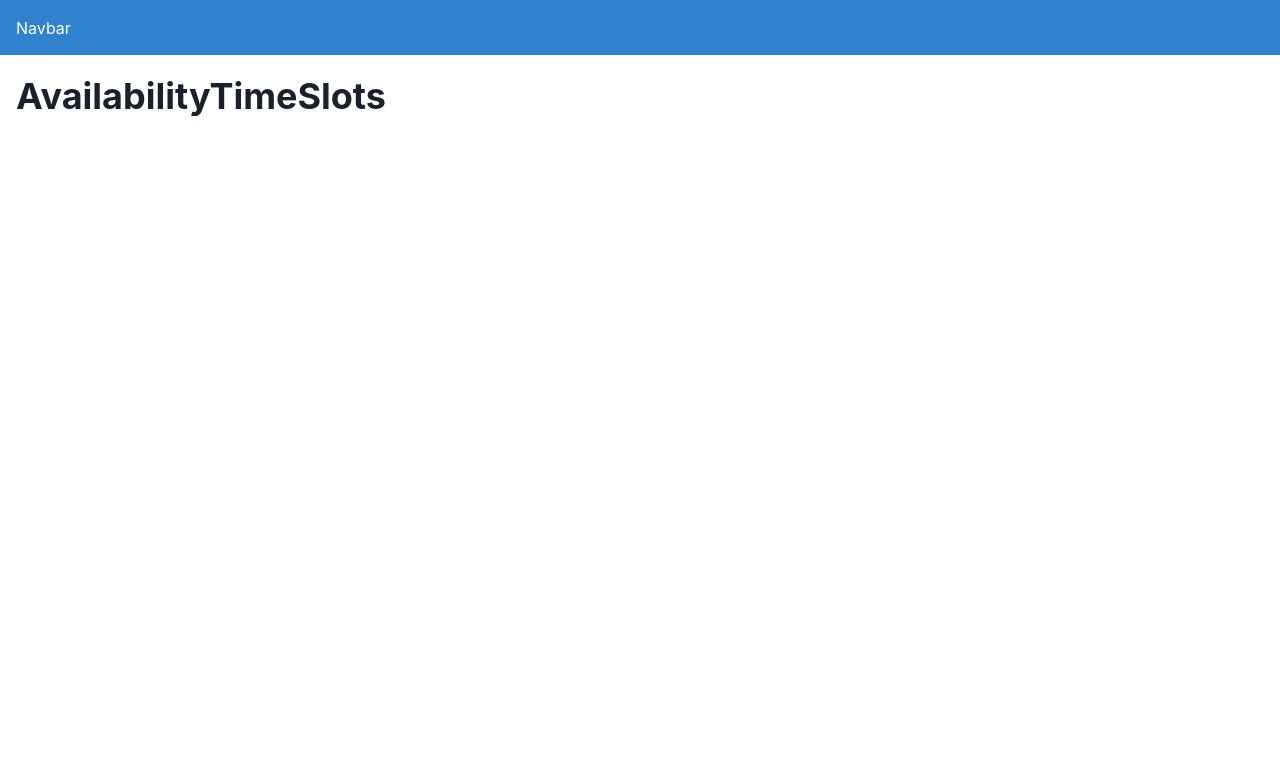
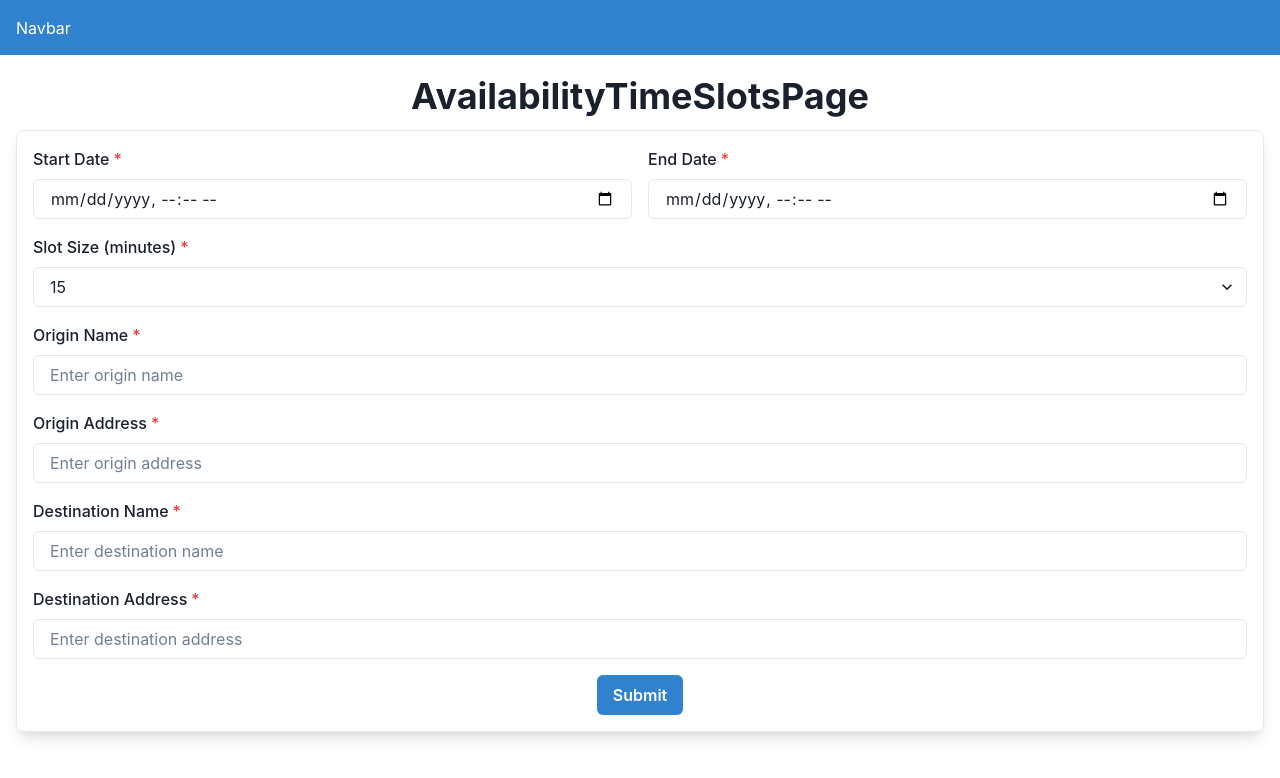
Before and after one commit to henriquepsza/instaleap-challenge, a React (Vite) app: page / in a window 1280 px wide. Shown: the top 778 px of the page. Built offline with nearby package versions, Linux system fonts and the light colour scheme.

Commit message:
Created AvailabilityTimeSlotsPage and implemented initial AvailabilityTimeSlotsForm

```diff
--- a/src/components/AvailabilityTimeSlots.tsx
+++ /dev/null
@@ -1,11 +0,0 @@
-import {Heading} from "@chakra-ui/react";
-
-const AvailabilityTimeSlots = () => {
-    return (
-        <Heading>
-            AvailabilityTimeSlots
-        </Heading>
-    );
-};
-
-export default AvailabilityTimeSlots;
--- /dev/null
+++ b/src/components/AvailabilityTimeSlotsForm.tsx
@@ -0,0 +1,150 @@
+import { useState } from 'react';
+import {
+    Box,
+    Button,
+    FormControl,
+    FormLabel,
+    Input,
+    Select,
+    VStack,
+    HStack,
+} from '@chakra-ui/react';
+
+// Interface para os campos necessários, conforme a documentação da API.
+interface AvailabilityForm {
+    currency_code: string;
+    start: string;
+    end: string;
+    slot_size: number;
+    origin_name: string;
+    origin_address: string;
+    origin_latitude: number;
+    origin_longitude: number;
+    destination_name: string;
+    destination_address: string;
+    destination_latitude: number;
+    destination_longitude: number;
+}
+
+const AvailabilityTimeSlotsForm = () => {
+    // Estado para armazenar os valores do formulário
+    const [formValues, setFormValues] = useState<AvailabilityForm>({
+        currency_code: '',
+        start: '',
+        end: '',
+        slot_size: 15,
+        origin_name: '',
+        origin_address: '',
+        origin_latitude: 0,
+        origin_longitude: 0,
+        destination_name: '',
+        destination_address: '',
+        destination_latitude: 0,
+        destination_longitude: 0,
+    });
+
+    // Função para lidar com as mudanças nos campos de texto
+    const handleChange = (e: React.ChangeEvent<HTMLInputElement | HTMLSelectElement>) => {
+        const { id, value } = e.target;
+        setFormValues((prevValues) => ({
+            ...prevValues,
+            [id]: value,
+        }));
+    };
+
+    // Função para lidar com a submissão do formulário
+    const handleSubmit = () => {
+        console.log('Form data:', formValues);
+        // Aqui deve-se adicionar a lógica para enviar os dados para a API ou processá-los conforme necessário.
+    };
+
+    return (
+        <Box p={4} borderWidth={1} borderRadius='lg' boxShadow='lg' marginTop={3}>
+            <VStack spacing={4}>
+                {/*<FormControl id='currency_code' isRequired>*/}
+                {/*    <FormLabel>Currency Code</FormLabel>*/}
+                {/*    <Input*/}
+                {/*        id='currency_code'*/}
+                {/*        placeholder='Enter currency code'*/}
+                {/*        value={formValues.currency_code}*/}
+                {/*        onChange={handleChange}*/}
+                {/*    />*/}
+                {/*</FormControl>*/}
+                <HStack spacing={4} width='full'>
+                    <FormControl id='start' isRequired>
+                        <FormLabel>Start Date</FormLabel>
+                        <Input
+                            type='datetime-local'
+                            id='start'
+                            value={formValues.start}
+                            onChange={handleChange}
+                        />
+                    </FormControl>
+                    <FormControl id='end' isRequired>
+                        <FormLabel>End Date</FormLabel>
+                        <Input
+                            type='datetime-local'
+                            id='end'
+                            value={formValues.end}
+                            onChange={handleChange}
+                        />
+                    </FormControl>
+                </HStack>
+                <FormControl id='slot_size' isRequired>
+                    <FormLabel>Slot Size (minutes)</FormLabel>
+                    <Select
+                        id='slot_size'
+                        value={formValues.slot_size}
+                        onChange={handleChange}
+                    >
+                        <option value={15}>15</option>
+                        <option value={30}>30</option>
+                        <option value={45}>45</option>
+                        <option value={60}>60</option>
+                    </Select>
+                </FormControl>
+                <FormControl id='origin_name' isRequired>
+                    <FormLabel>Origin Name</FormLabel>
+                    <Input
+                        id='origin_name'
+                        placeholder='Enter origin name'
+                        value={formValues.origin_name}
+                        onChange={handleChange}
+                    />
+                </FormControl>
+                <FormControl id='origin_address' isRequired>
+                    <FormLabel>Origin Address</FormLabel>
+                    <Input
+                        id='origin_address'
+                        placeholder='Enter origin address'
+                        value={formValues.origin_address}
+                        onChange={handleChange}
+                    />
+                </FormControl>
+                <FormControl id='destination_name' isRequired>
+                    <FormLabel>Destination Name</FormLabel>
+                    <Input
+                        id='destination_name'
+                        placeholder='Enter destination name'
+                        value={formValues.destination_name}
+                        onChange={handleChange}
+                    />
+                </FormControl>
+                <FormControl id='destination_address' isRequired>
+                    <FormLabel>Destination Address</FormLabel>
+                    <Input
+                        id='destination_address'
+                        placeholder='Enter destination address'
+                        value={formValues.destination_address}
+                        onChange={handleChange}
+                    />
+                </FormControl>
+                <Button colorScheme='blue' onClick={handleSubmit}>
+                    Submit
+                </Button>
+            </VStack>
+        </Box>
+    );
+};
+
+export default AvailabilityTimeSlotsForm;
--- a/src/components/ResponsiveLayout.tsx
+++ b/src/components/ResponsiveLayout.tsx
@@ -1,15 +1,14 @@
 import { Grid, GridItem } from '@chakra-ui/react';
-import AvailabilityTimeSlots from "./AvailabilityTimeSlots.tsx";
+import AvailabilityTimeSlotsPage from "../pages/AvailabilityTimeSlotsPage.tsx";
 
 const ResponsiveLayout = () => {
     return (
         <Grid
-            // Definindo as áreas da grade para diferentes tamanhos de tela
+
             templateAreas={{
-                base: `'nav' 'main' `, // Layout para telas pequenas
-                md: `'nav nav' 'main main'`, // Layout para telas médias e maiores
+                base: `'nav' 'main' `,
+                md: `'nav nav' 'main main'`,
             }}
-            // Definindo as colunas da grade para diferentes tamanhos de tela
             gridTemplateColumns={{ base: '1fr', md: '200px 1fr' }}
             gridTemplateRows={{ base: '1fr', md: '55px 1fr' }}
             gap='1'
@@ -19,7 +18,7 @@ const ResponsiveLayout = () => {
                 Navbar
             </GridItem>
             <GridItem area='main' padding='4'>
-                <AvailabilityTimeSlots />
+                <AvailabilityTimeSlotsPage />
             </GridItem>
         </Grid>
     );
--- /dev/null
+++ b/src/pages/AvailabilityTimeSlotsPage.tsx
@@ -0,0 +1,15 @@
+import {Box, Heading} from "@chakra-ui/react";
+import AvailabilityTimeSlotsForm from "../components/AvailabilityTimeSlotsForm.tsx";
+
+const AvailabilityTimeSlotsPage = () => {
+    return (
+        <Box>
+            <Heading textAlign="center">
+                AvailabilityTimeSlotsPage
+            </Heading>
+            <AvailabilityTimeSlotsForm/>
+        </Box>
+    );
+};
+
+export default AvailabilityTimeSlotsPage;
```
